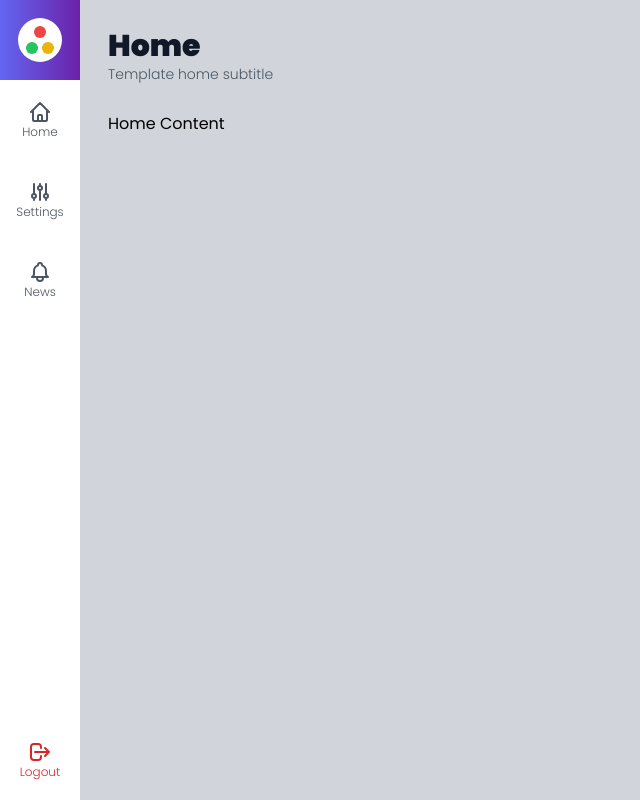
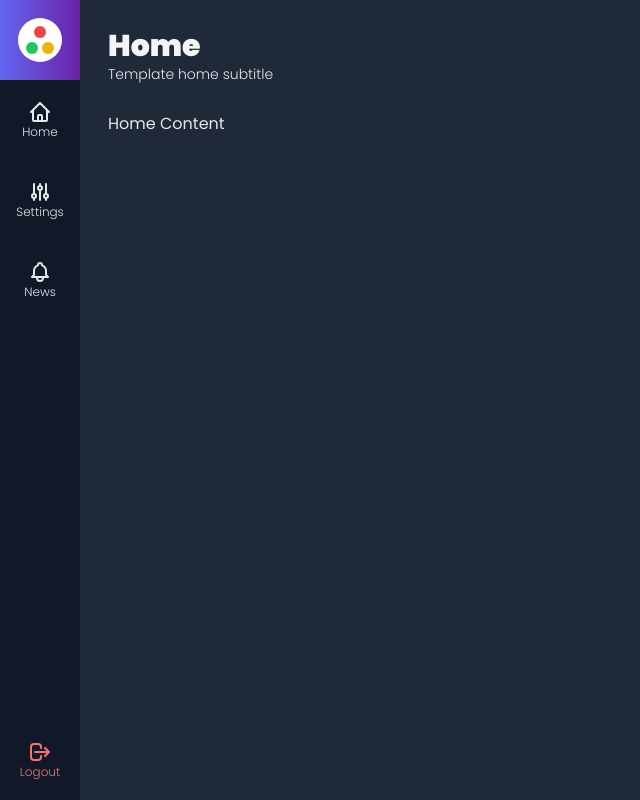
Before and after one commit to joaopedroalb/admin-platform, a Next.js app: page / in a window 1280 px wide. Shown: the whole page, without its empty margins (0-640 px from the left). Built offline with nearby package versions, Linux system fonts and the light colour scheme.

Commit message:
Add dark mode style

```diff
--- a/src/components/template/Content.tsx
+++ b/src/components/template/Content.tsx
@@ -7,6 +7,7 @@
     return(
         <div className={`
             flex flex-col mt-7
+            dark:text-gray-200
         `}>
             {props.children}
         </div>
--- a/src/components/template/Layout.tsx
+++ b/src/components/template/Layout.tsx
@@ -10,7 +10,7 @@
 
 export default function Layout(props:LayoutProps){
     return(
-        <div className={`flex h-screen w-screen`}>
+        <div className={`dark flex h-screen w-screen`}>
             <Sidebar/>
             <div className={`
                 flex flex-col w-full p-7
--- a/src/components/template/MenuItem.tsx
+++ b/src/components/template/MenuItem.tsx
@@ -14,7 +14,9 @@
             <a className={`
                 flex flex-col justify-center items-center
                 h-20 w-20
-                cursor-pointer text-gray-600
+                cursor-pointer
+                text-gray-600
+                dark:text-gray-200
                 ${props.className}
             `}>
                 {props.icon}
@@ -27,7 +29,10 @@
         )
     }
     return(
-        <li className={`hover:bg-gray-100 cursor-pointer`} onClick={props.onClick}>
+        <li className={`
+        hover:bg-gray-100 dark:hover:bg-gray-800
+        cursor-pointer`} onClick={props.onClick}>
+
             {props.url?(
                 <Link href={props.url}>
                     {renderLink()}
--- a/src/components/template/Sidebar.tsx
+++ b/src/components/template/Sidebar.tsx
@@ -4,7 +4,11 @@
 
 export default function Sidebar(){
     return(
-        <aside className="flex flex-col">
+        <aside className={`
+            flex flex-col
+            bg-gray-200
+            dark:bg-gray-900
+        `}>
             <div className={`
              h-20 w-20
              bg-gradient-to-r from-indigo-500 to-purple-800
@@ -20,8 +24,9 @@
             <ul>
                 <MenuItem icon={IconLogout} text="Logout"
                 onClick={()=>console.log("Logout")}
-                className={`text-red-600
-                            hover:bg-red-400 hover:text-white`}
+                className={`text-red-600 dark:text-red-400
+                            hover:bg-red-400 hover:text-white
+                            dark:hover:text-white`}
                 />
             </ul>
         </aside>
--- a/src/components/template/Title.tsx
+++ b/src/components/template/Title.tsx
@@ -8,12 +8,12 @@
         <div>
             <h1 className={`
                 font-black text-3xl
-                text-gray-900
+                text-gray-900 dark:text-gray-100
             `}>
                 {props.title}
             </h1>
             <h2 className={`
-                font-light text-sm text-gray-600
+                font-light text-sm text-gray-600 dark:text-gray-200
             `}>
                 {props.subtitle}
             </h2>
```
